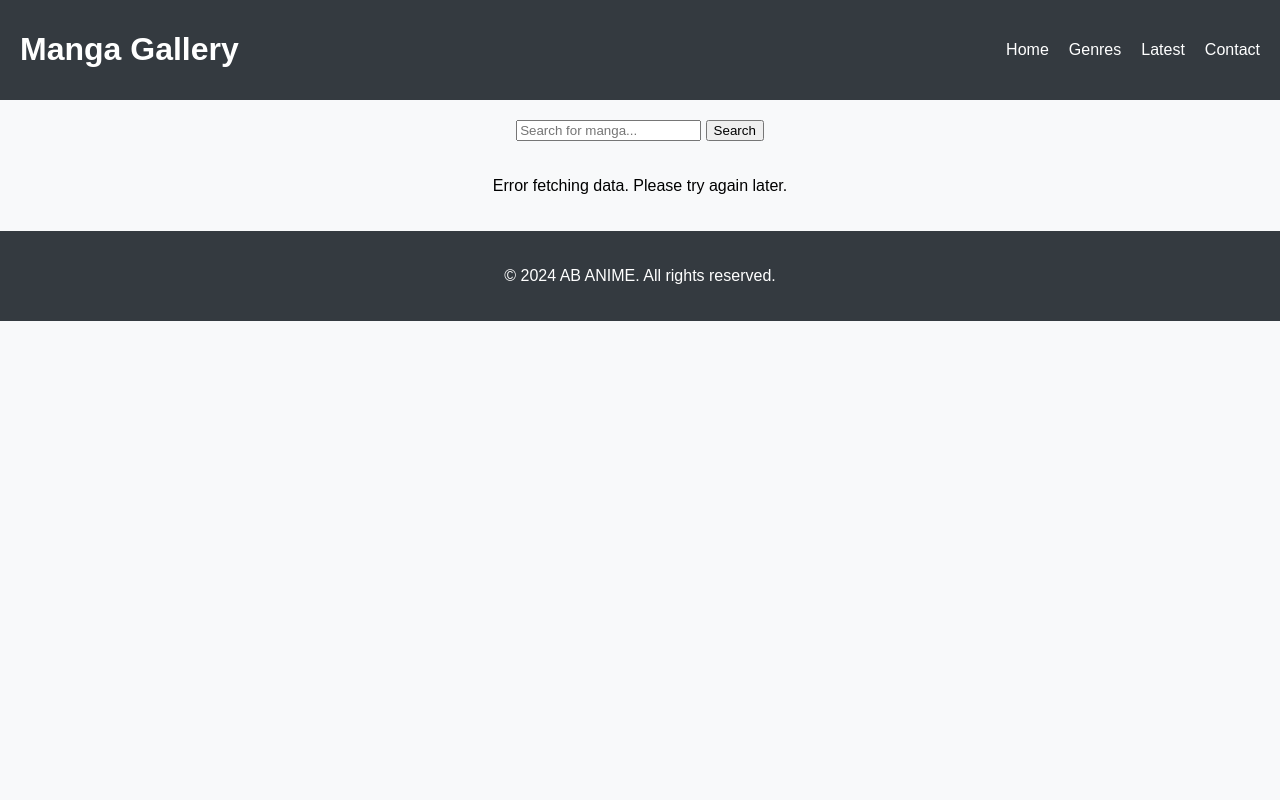
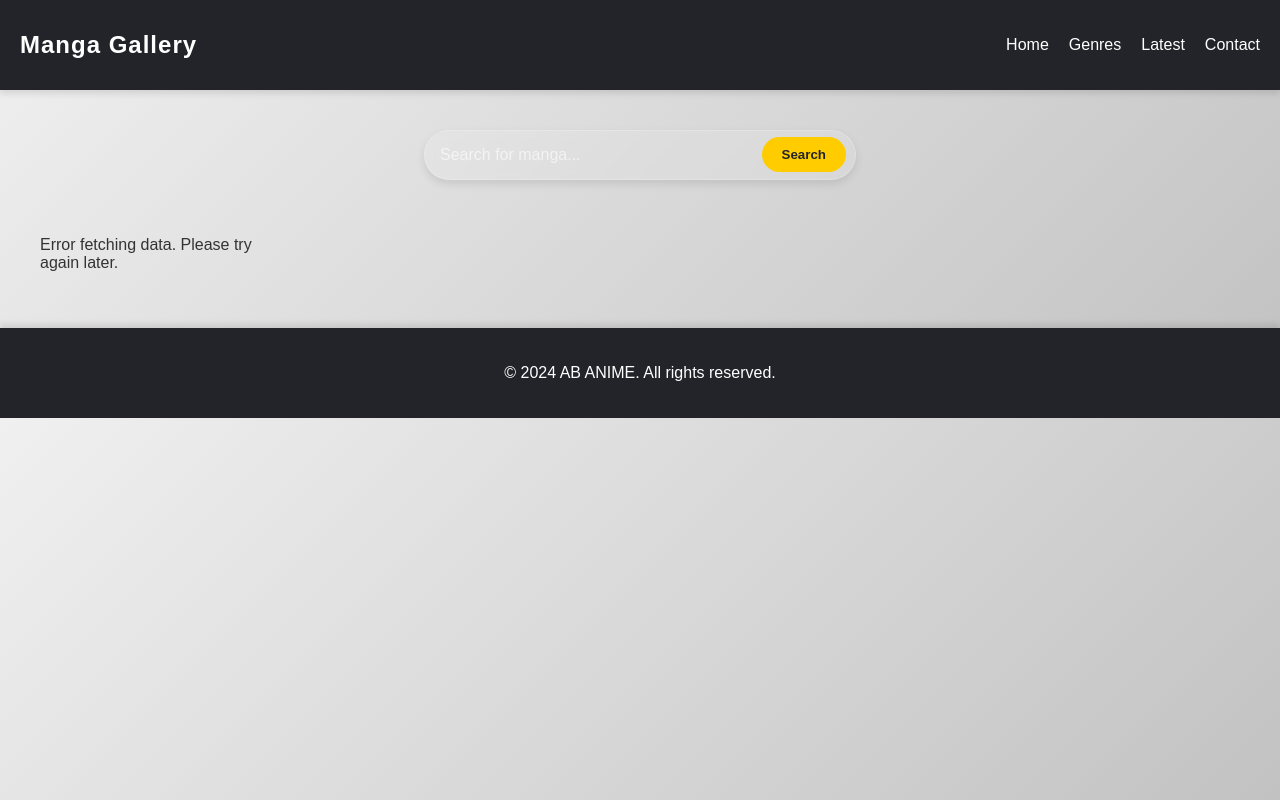
Before and after one commit to abrahamdw882/AB-Manhwa, a plain HTML site: page index.html in a window 1280 px wide. Drawn offline with Linux system fonts and the light colour scheme; no server answers.

Commit message:
Update index.html

```diff
--- a/index.html
+++ b/index.html
@@ -5,20 +5,29 @@
     <meta name="viewport" content="width=device-width, initial-scale=1.0">
     <title>Manga Gallery</title>
     <style>
+        /* General Styles */
         body {
-            font-family: Arial, sans-serif;
-            background-color: #f8f9fa;
+            font-family: 'Poppins', sans-serif;
+            background: linear-gradient(135deg, #f0f0f0 0%, #c1c1c1 100%);
             margin: 0;
             padding: 0;
+            color: #333;
         }
 
         header {
-            background-color: #343a40;
+            background-color: #23242a;
             color: white;
-            padding: 10px 20px;
+            padding: 15px 20px;
             display: flex;
             align-items: center;
             justify-content: space-between;
+            box-shadow: 0 4px 6px rgba(0, 0, 0, 0.1);
+        }
+
+        header h1 {
+            font-family: 'Poppins', sans-serif;
+            font-size: 24px;
+            letter-spacing: 1px;
         }
 
         nav ul {
@@ -35,62 +44,119 @@
         nav ul li a {
             color: white;
             text-decoration: none;
+            font-weight: 500;
+            transition: color 0.3s;
         }
 
         nav ul li a:hover {
-            text-decoration: underline;
+            color: #ffcc00;
         }
 
+        /* Main content styles */
         main {
-            margin: 20px;
+            margin: 40px auto;
             display: flex;
             flex-direction: column;
             align-items: center;
+            max-width: 1200px;
         }
 
+        /* Search Bar Styles */
         #searchContainer {
-            margin-bottom: 20px;
+            display: flex;
+            justify-content: center;
+            margin-bottom: 40px;
+            position: relative;
         }
 
+        #searchInput {
+            width: 400px;
+            padding: 15px;
+            border: 1px solid rgba(255, 255, 255, 0.2);
+            border-radius: 30px;
+            background: rgba(255, 255, 255, 0.1);
+            backdrop-filter: blur(5px);
+            font-size: 16px;
+            color: white;
+            box-shadow: 0 4px 8px rgba(0, 0, 0, 0.1);
+            transition: box-shadow 0.3s;
+        }
+
+        #searchInput::placeholder {
+            color: rgba(255, 255, 255, 0.6);
+        }
+
+        #searchInput:focus {
+            outline: none;
+            box-shadow: 0 6px 12px rgba(0, 0, 0, 0.2);
+        }
+
+        #searchButton {
+            position: absolute;
+            right: 10px;
+            top: 7px;
+            padding: 10px 20px;
+            border: none;
+            border-radius: 20px;
+            background-color: #ffcc00;
+            color: #23242a;
+            font-weight: bold;
+            cursor: pointer;
+            transition: background-color 0.3s;
+        }
+
+        #searchButton:hover {
+            background-color: #e0b700;
+        }
+
+        /* Manga List Styles */
         .manga-list {
             display: grid;
-            grid-template-columns: repeat(auto-fill, minmax(150px, 1fr));
-            gap: 20px;
+            grid-template-columns: repeat(auto-fill, minmax(180px, 1fr));
+            gap: 30px;
+            width: 100%;
         }
 
         .manga-item {
-            border: 1px solid #ccc;
-            border-radius: 5px;
+            border: none;
+            border-radius: 10px;
             overflow: hidden;
             background-color: white;
-            transition: transform 0.2s;
+            box-shadow: 0 4px 8px rgba(0, 0, 0, 0.1);
+            transition: transform 0.3s, box-shadow 0.3s;
         }
 
         .manga-item:hover {
             transform: scale(1.05);
+            box-shadow: 0 6px 12px rgba(0, 0, 0, 0.2);
         }
 
         .manga-item img {
             width: 100%;
             height: auto;
+            border-bottom: 2px solid #f8f9fa;
         }
 
         .manga-item h3 {
             margin: 10px;
-            font-size: 14px;
+            font-size: 16px;
             color: #333;
             text-align: center;
         }
 
+        /* Footer Styles */
         footer {
             text-align: center;
             padding: 20px;
-            background-color: #343a40;
+            background-color: #23242a;
             color: white;
+            margin-top: 40px;
+            box-shadow: 0 -4px 6px rgba(0, 0, 0, 0.1);
         }
     </style>
 </head>
 <body>
+
     <header>
         <div class="logo">
             <h1>Manga Gallery</h1>
```
